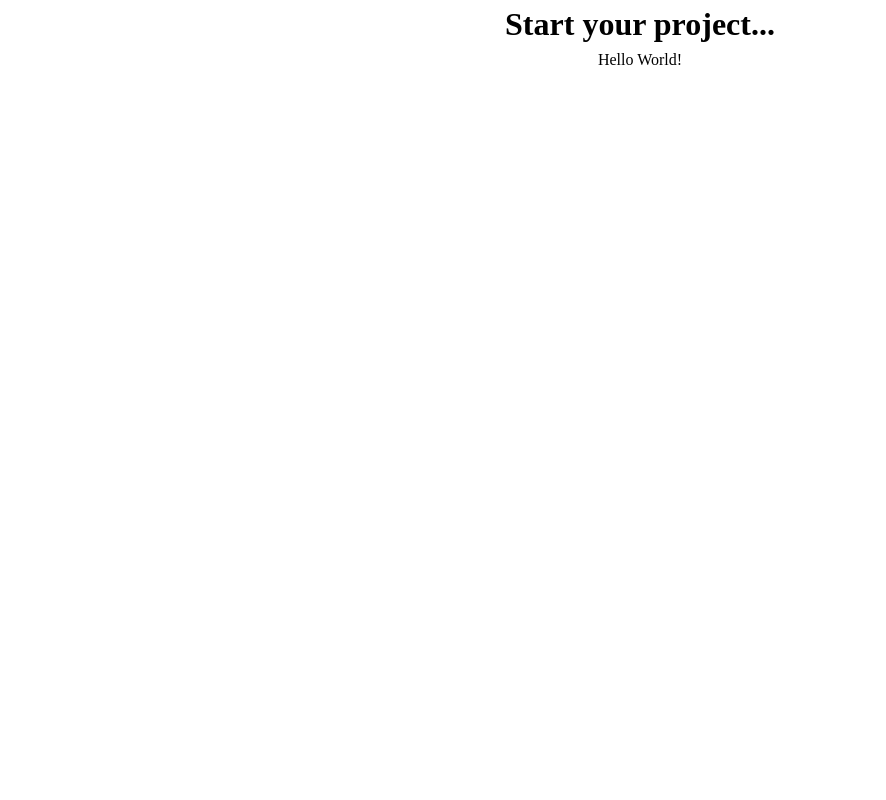
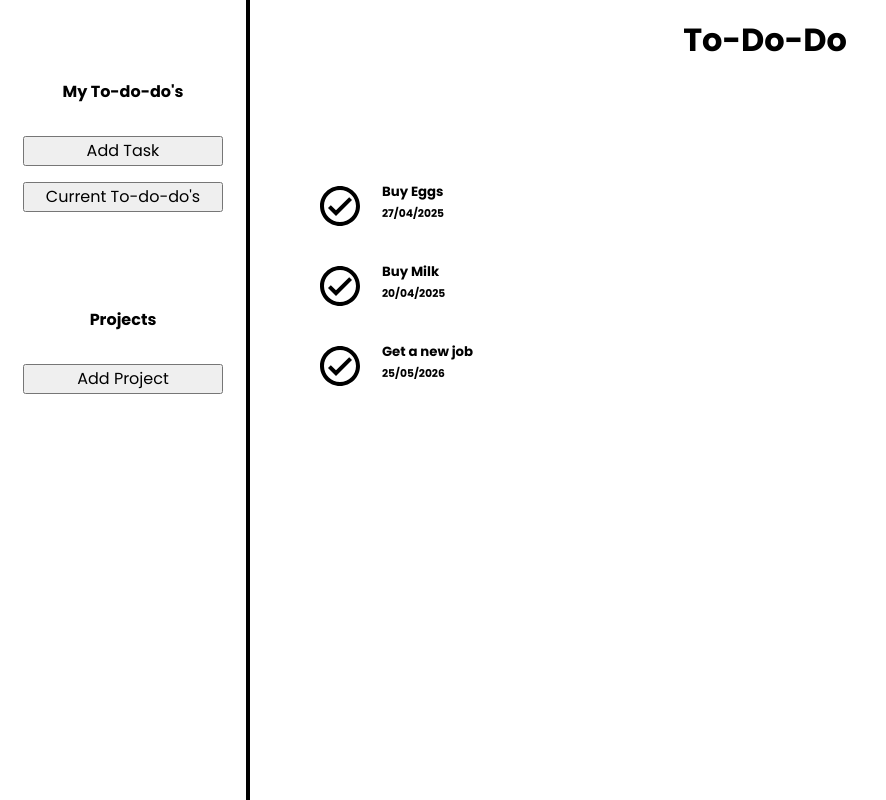
Before and after one commit to elliottfeltham/odin-to-do, a website built with webpack: page src/template.html in a window 1280 px wide. Shown: the whole page, without its empty margins (0-886 px from the left). Built offline with nearby package versions, Linux system fonts and the light colour scheme.

Commit message:
Add a basic draft html

```diff
--- a/src/index.js
+++ b/src/index.js
@@ -1,9 +1,31 @@
 import "./styles/reset.css";
+import "./styles/layout.css";
+import "./styles/sidebar.css";
 import "./styles/styles.css";
 
-const container = document.querySelector("body");
-const text = document.createElement("p");
-text.classList.add("centered");
-text.innerText = "Hello World!";
+const button = document.querySelector("#current-to-do-btn");
 
-container.append(text);
+button.addEventListener("click", loadCurrentToDoPage);
+
+function loadCurrentToDoPage() {
+	const header = document.querySelector(".content-header");
+	header.textContent = "Current-To-Do-Do's";
+}
+
+// todo factory function
+function createTodo(title, description, dueDate, priority) {
+	return {
+		title,
+		description,
+		dueDate,
+		priority,
+	};
+}
+
+const todo = createTodo(
+	"Buy groceries",
+	"Milk, eggs, bread",
+	"2025-04-14",
+	"High"
+);
+console.log(todo);
--- /dev/null
+++ b/src/styles/layout.css
@@ -0,0 +1,28 @@
+.container {
+	width: 100%;
+	height: 100%;
+	display: grid;
+	grid-template-columns: 250px minmax(250px, 1fr);
+	grid-template-rows: 100px minmax(250px, 1fr);
+}
+
+header {
+	grid-column: 2 / 3;
+	grid-row: 1 / 2;
+}
+
+.sidebar {
+	grid-column: 1 / 2;
+	grid-row: 1 / -1;
+	border-right: solid 4px black;
+	display: flex;
+	flex-direction: column;
+	padding-top: 4rem;
+	gap: 1rem;
+}
+
+.content-container {
+	padding: 50px;
+	display: flex;
+	flex-direction: column;
+}
--- a/src/styles/reset.css
+++ b/src/styles/reset.css
@@ -24,6 +24,10 @@ canvas,
 svg {
 	display: block;
 	max-width: 100%;
+}
+
+ul {
+	list-style: none;
 }
 
 input,
@@ -54,5 +58,4 @@ h4,
 h5,
 h6 {
 	text-wrap: balance;
-	text-align: center;
 }
--- /dev/null
+++ b/src/styles/sidebar.css
@@ -0,0 +1,25 @@
+.sidebar-header {
+	margin: 1rem;
+}
+
+.projects-sidebar {
+	margin-top: 4rem;
+}
+
+.to-do-sidebar,
+.projects-sidebar {
+	display: flex;
+	flex-direction: column;
+	align-items: center;
+	text-align: center;
+}
+
+.sidebar button {
+	width: 200px;
+	margin-top: 1rem;
+}
+
+.projects-list,
+.to-do-list {
+	padding: 0;
+}
--- a/src/styles/styles.css
+++ b/src/styles/styles.css
@@ -1,3 +1,26 @@
-.centered {
+body {
+	font-family: "Poppins";
+}
+
+header {
+	padding: 1rem;
 	text-align: center;
 }
+
+.content-header {
+	margin-bottom: 1rem;
+}
+
+.example-to-do {
+	padding: 1rem;
+	display: grid;
+	grid-template-columns: 50px 1fr;
+	grid-template-rows: 1fr 1fr;
+	column-gap: 1rem;
+}
+
+.example-to-do img {
+	height: 3rem;
+	width: 3rem;
+	grid-row: 1 /-1;
+}
--- a/src/template.html
+++ b/src/template.html
@@ -4,11 +4,59 @@
 <head>
     <meta charset="UTF-8">
     <meta name="viewport" content="width=device-width, initial-scale=1.0">
-    <title>Webpage Boilerplate</title>
+    <link rel="preconnect" href="https://fonts.googleapis.com">
+    <link rel="preconnect" href="https://fonts.gstatic.com" crossorigin>
+    <link
+        href="https://fonts.googleapis.com/css2?family=Poppins:ital,wght@0,100;0,200;0,300;0,400;0,500;0,600;0,700;0,800;0,900;1,100;1,200;1,300;1,400;1,500;1,600;1,700;1,800;1,900&display=swap"
+        rel="stylesheet">
+    <title>To-Do-Do</title>
 </head>
 
 <body>
-    <h1>Start your project...</h1>
+    <div class="container">
+        <header>
+            <h1>To-Do-Do</h1>
+        </header>
+        <aside class="sidebar">
+            <div class="to-do-sidebar">
+                <h4 class="sidebar-header">My To-do-do's</h4>
+                <ul class="to-do-list">
+                    <li>
+                        <button class="add-task-btn">Add Task</button>
+                    </li>
+                    <li>
+                        <button id="current-to-do-btn">Current To-do-do's</button>
+                    </li>
+                </ul>
+            </div>
+            <div class="projects-sidebar">
+                <h4 class="sidebar-header">Projects</h4>
+                <ul class="projects-list">
+                    <li>
+                        <button class="add-project-btn">Add Project</button>
+                    </li>
+                </ul>
+            </div>
+        </aside>
+        <main class="content-container">
+            <h2 class="content-header"></h2>
+            <div class="example-to-do">
+                <img src="./assests/check-circle-outline.svg">
+                <h5>Buy Eggs</h5>
+                <h6>27/04/2025</h6>
+            </div>
+            <div class="example-to-do">
+                <img src="./assests/check-circle-outline.svg">
+                <h5>Buy Milk</h5>
+                <h6>20/04/2025</h6>
+            </div>
+            <div class="example-to-do">
+                <img src="./assests/check-circle-outline.svg">
+                <h5>Get a new job</h5>
+                <h6>25/05/2026</h6>
+            </div>
+        </main>
+    </div>
 
 </body>
 
```
Also changed, not shown: src/assests/check-circle-outline.svg (added), src/assests/check-circle.svg (added).
